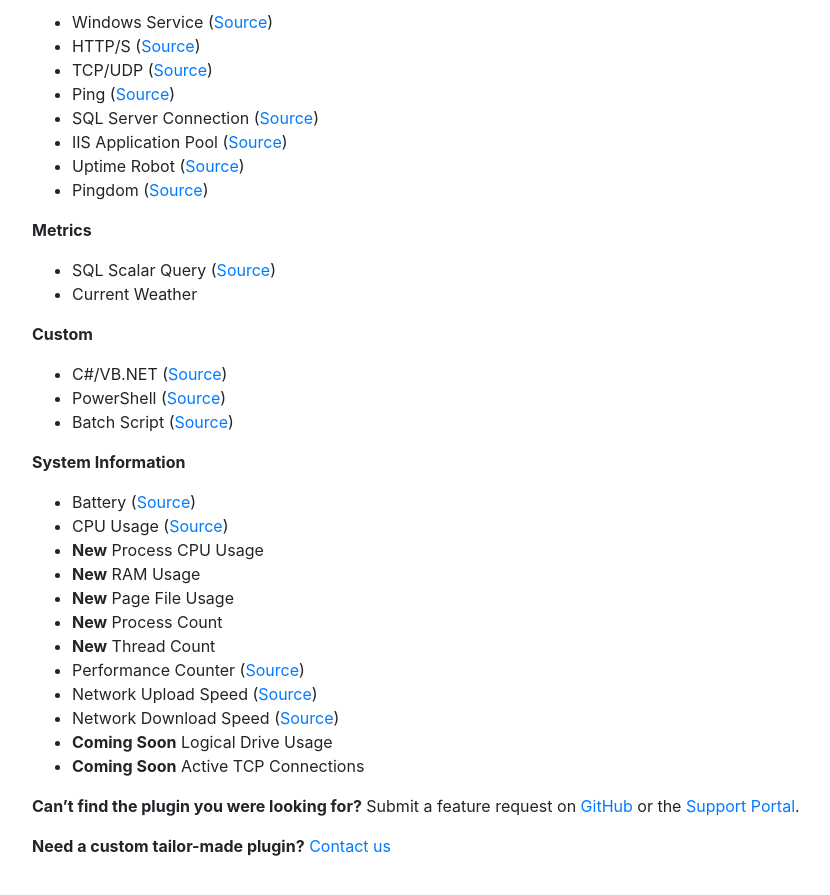
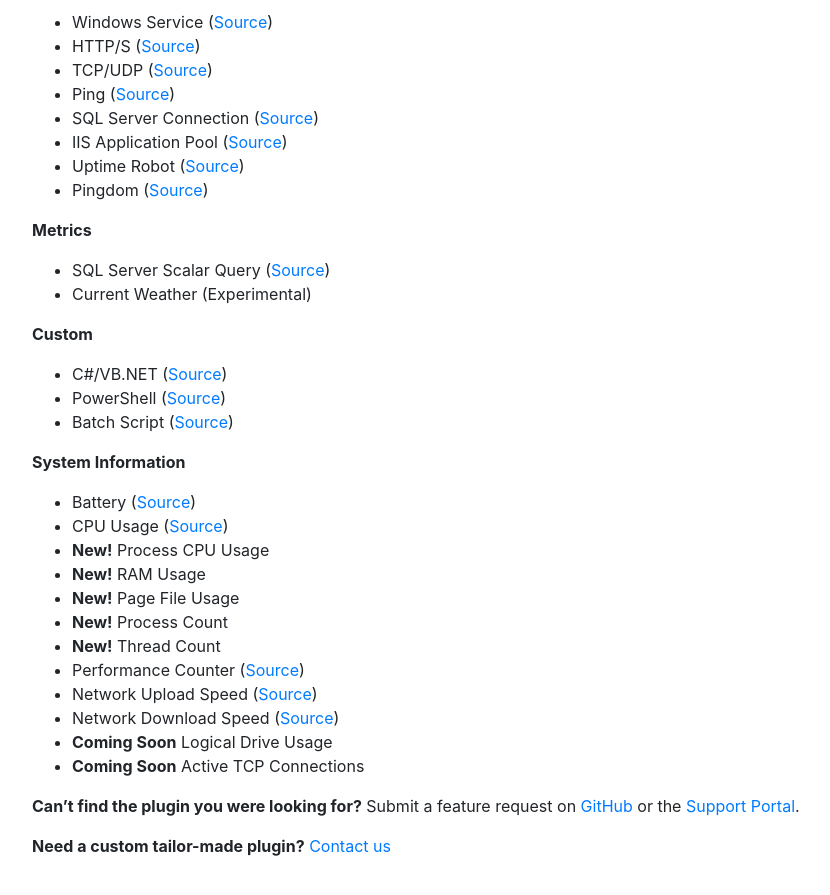
Before and after one commit to AnyStatus/anystatus.github.io, a Jekyll site: the page built from docs/plugins.md, in a window 1280 px wide and 900 px high, scrolled down 1110 px. Shown: the top 895 px of the window, without its empty margins (53-883 px from the left). Built offline with Jekyll 4.4.1, drawn with Linux system fonts in a browser that asks for light colours; comment, search, counter and statistics services are not loaded.

Commit message:
Update plugins.md

```diff
--- a/docs/plugins.md
+++ b/docs/plugins.md
@@ -49,8 +49,8 @@
 
 **Metrics**
 
-- SQL Scalar Query ([Source](https://github.com/AnyStatus/Plugins/tree/master/src/AnyStatus.Plugins/Widgets/Metrics/SqlServer/ScalarQuery))
-- Current Weather
+- SQL Server Scalar Query ([Source](https://github.com/AnyStatus/Plugins/tree/master/src/AnyStatus.Plugins/Widgets/Metrics/SqlServer/ScalarQuery))
+- Current Weather (Experimental)
 
 **Custom**
 
@@ -62,11 +62,11 @@
 
 - Battery ([Source](https://github.com/AnyStatus/Plugins/blob/master/src/AnyStatus.Plugins/Widgets/Metrics/Battery/BatteryStatusQuery.cs))
 - CPU Usage ([Source](https://github.com/AnyStatus/Plugins/tree/master/src/AnyStatus.Plugins/Widgets/Metrics/CPU/Usage))
-- **New** Process CPU Usage
-- **New** RAM Usage
-- **New** Page File Usage
-- **New** Process Count
-- **New** Thread Count
+- **New!** Process CPU Usage
+- **New!** RAM Usage
+- **New!** Page File Usage
+- **New!** Process Count
+- **New!** Thread Count
 - Performance Counter ([Source](https://github.com/AnyStatus/Plugins/tree/master/src/AnyStatus.Plugins/Widgets/Metrics/PerformanceCounters))
 - Network Upload Speed ([Source](https://github.com/AnyStatus/Plugins/tree/master/src/AnyStatus.Plugins/Widgets/Metrics/NetworkSpeed))
 - Network Download Speed ([Source](https://github.com/AnyStatus/Plugins/tree/master/src/AnyStatus.Plugins/Widgets/Metrics/NetworkSpeed))
```
